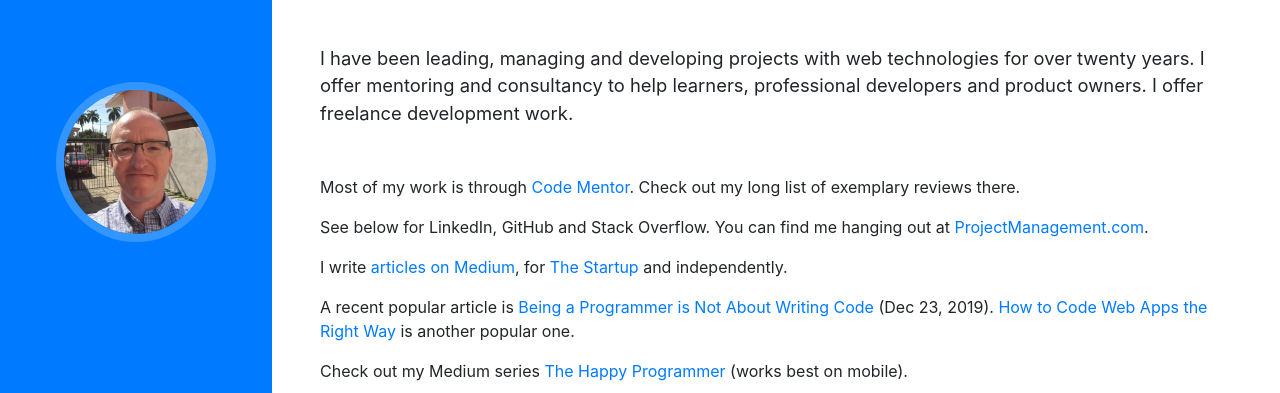
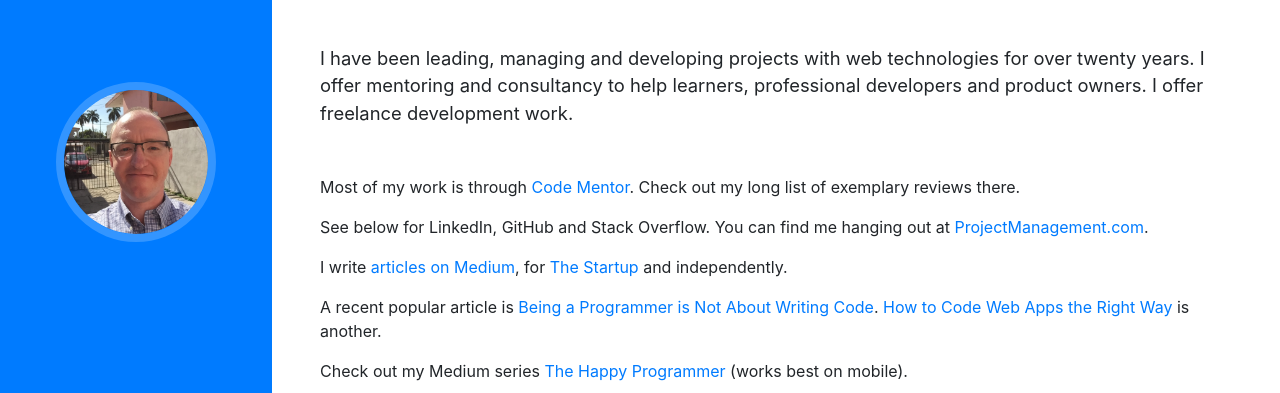
Before and after one commit to nigelbpeck/nigelbpeck-website, a website with bundled scripts: page index.html in a window 1280 px wide. Shown: the part 234-627 px from the top of the page. Built offline with nearby package versions, Linux system fonts and the light colour scheme; a web font is replaced by a local one.

Commit message:
Update intro

```diff
--- a/index.html
+++ b/index.html
@@ -51,7 +51,7 @@
         <p>See below for LinkedIn, GitHub and Stack Overflow. You can find me hanging out at <a href="https://www.projectmanagement.com/profile/NigelBPeck">ProjectManagement.com</a>.</p>
         <p></p>
         <p>I write <a href="https://medium.com/@nigelbpeck">articles on Medium</a>, for <a href="https://medium.com/swlh">The Startup</a> and independently.</p>
-        <p>A recent popular article is <a href="https://medium.com/swlh/being-a-programmer-is-not-about-writing-code-84aa54cb1c61">Being a Programmer is Not About Writing Code</a> (Dec 23, 2019). <a href="https://www.codementor.io/@nigelbpeck/how-to-code-web-apps-the-right-way-uibsw435s">How to Code Web Apps the Right Way</a> is another popular one.</p>
+        <p>A recent popular article is <a href="https://medium.com/swlh/being-a-programmer-is-not-about-writing-code-84aa54cb1c61">Being a Programmer is Not About Writing Code</a>. <a href="https://www.codementor.io/@nigelbpeck/how-to-code-web-apps-the-right-way-uibsw435s">How to Code Web Apps the Right Way</a> is another.</p>
         <p>Check out my Medium series <a href="https://medium.com/series/the-happy-programmer-64f9a7946b83">The Happy Programmer</a> (works best on mobile).</p>
         <div class="social-icons">
           <a href="https://www.linkedin.com/in/nigelbpeck/">
```
